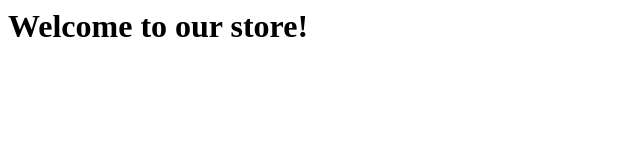
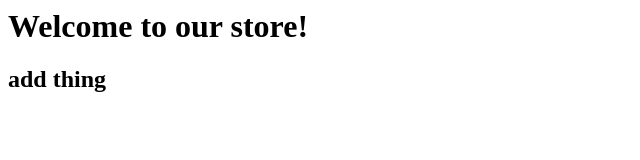
Before and after one commit to Astrotech225/barter, a plain HTML site: page index.html in a window 1280 px wide. Shown: the whole page, without its empty margins (0-640 px from the left). Drawn offline with Linux system fonts and the light colour scheme.

Commit message:
add thing

```diff
--- a/index.html
+++ b/index.html
@@ -7,5 +7,6 @@
   </head>
   <body>
     <h1>Welcome to our store!</h1>
+    <h2>add thing</h2>
   </body>
 </html>
```
